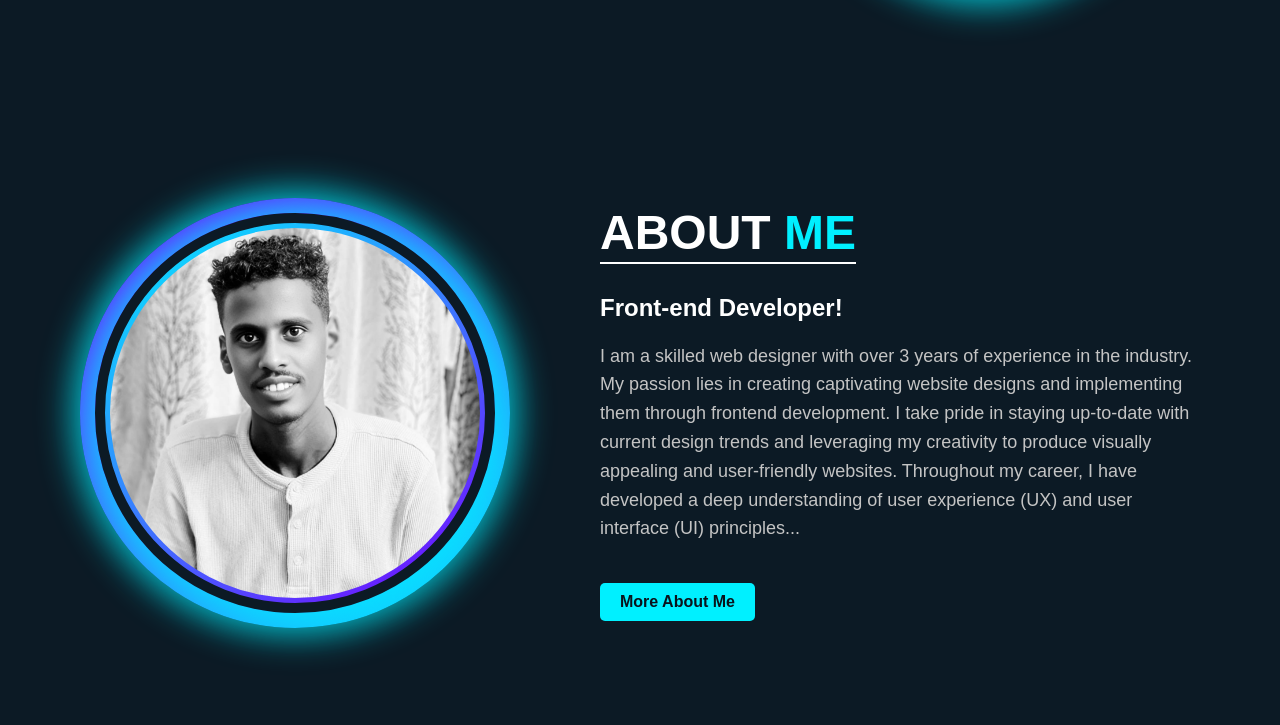
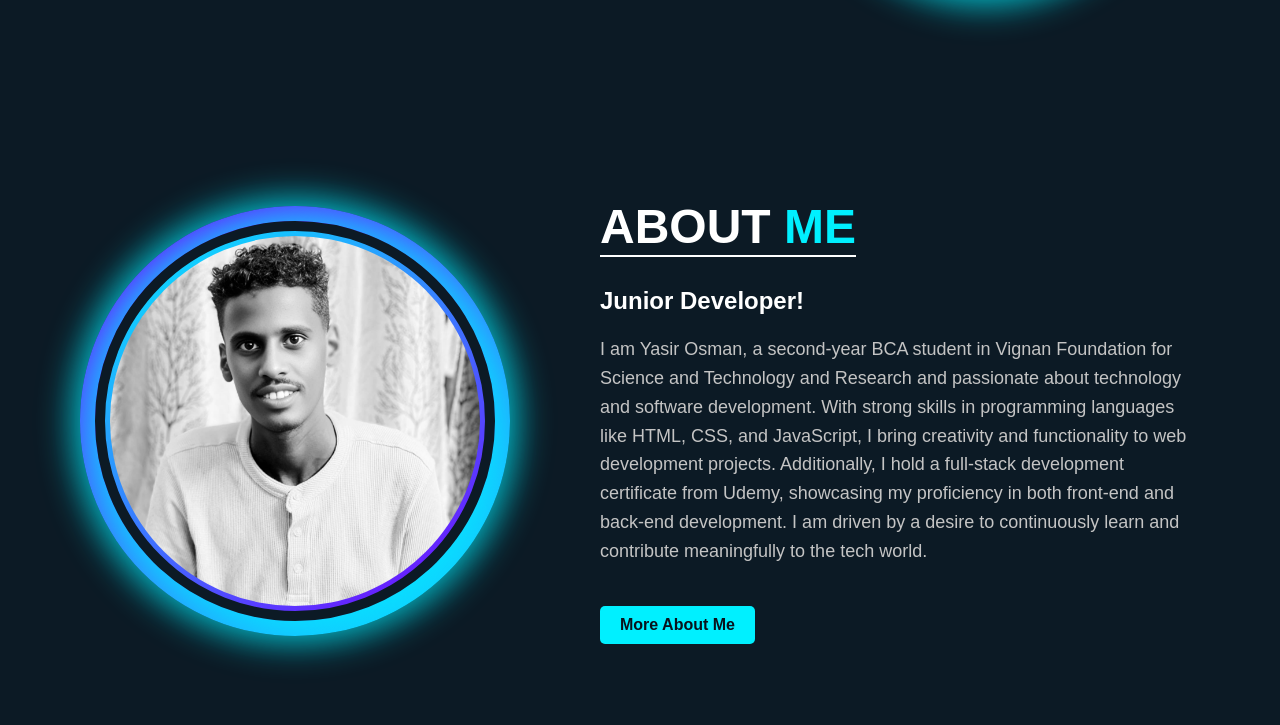
Before and after one commit to YASR912/PORTFOLIO-, a plain HTML site: page index.html in a window 1280 px wide. Shown: the part 701-1426 px from the top of the page. Drawn offline with Linux system fonts and the light colour scheme.

Commit message:
Update index.html

```diff
--- a/index.html
+++ b/index.html
@@ -26,8 +26,8 @@
 
     <section class="intro">
         <div class="intro-text">
-            <h1>Hello, It's Me<br><span>YASIR OSMAN</span><br>And I'm a <span class="typing-animation">Web Dev</span></h1>
-            <p>I'm a web Designer with extensive experience for over 3 years. My expertise is in creating and designing websites, frontend design, and much more....</p>
+            <h1>Hello, It's Me<br><span>YASIR OSMAN</span><br>And I'm a <span class="typing-animation">Junior Web Dev</span></h1>
+            <p>I'm a Junior web Designer. My expertise is in creating and designing websites, frontend design, and much more....</p>
             <div class="social-links">
                 <a href="#"><i class="fab fa-whatsapp"></i></a>
                 <a href="#"><i class="fab fa-instagram"></i></a>
@@ -47,14 +47,13 @@
         </div>
         <div class="about-text">
             <h2>About <span>Me</span></h2>
-            <h3>Front-end Developer!</h3>
+            <h3>Junior Developer!</h3>
             <p>
-                I am a skilled web designer with over 3 years of experience in the industry.
-                My passion lies in creating captivating website designs and implementing them
-                through frontend development. I take pride in staying up-to-date with current
-                design trends and leveraging my creativity to produce visually appealing and
-                user-friendly websites. Throughout my career, I have developed a deep understanding
-                of user experience (UX) and user interface (UI) principles...
+                I am Yasir Osman, a second-year BCA student in Vignan Foundation for Science and Technology and Research and passionate about technology and software development.
+                With strong skills in programming languages like HTML, CSS, and JavaScript, I bring creativity and
+                functionality to web development projects. Additionally, I hold a full-stack development certificate
+                from Udemy, showcasing my proficiency in both front-end and back-end development. I am driven by a
+                desire to continuously learn and contribute meaningfully to the tech world.
             </p>
             <a href="#" class="btn">More About Me</a>
         </div>
```
